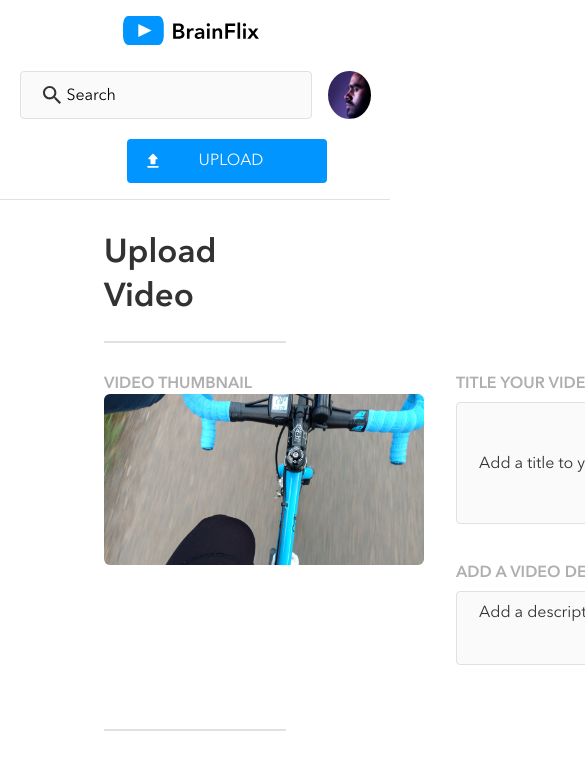
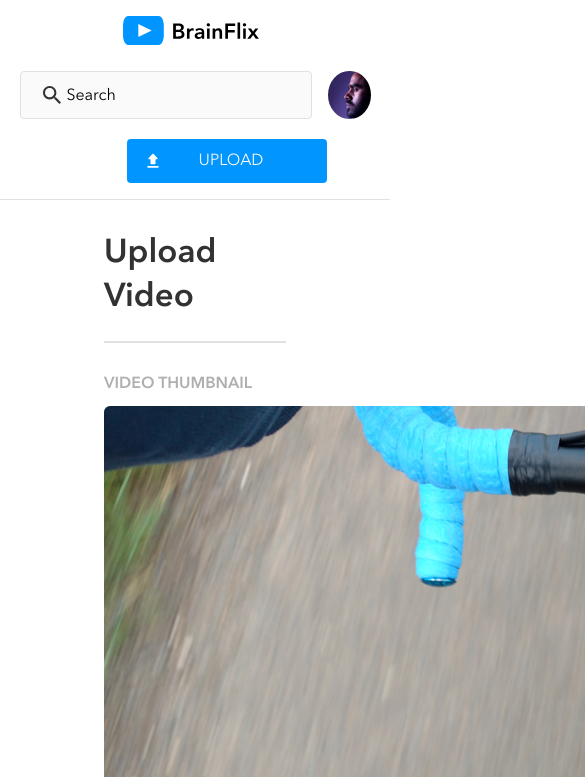
Before and after one commit to Bardia30/bardia-dehbasti-brainflix, a React (Create React App) app: page /upload in a window 390 px wide. Shown: the top 777 px of the page, 585 px wide, since content can reach past the window. Built offline with nearby package versions, Linux system fonts and the light colour scheme.

Commit message:
added more styling for tablet

```diff
--- a/src/components/MainComponents/VideoUploadComponents/VideoUpload.scss
+++ b/src/components/MainComponents/VideoUploadComponents/VideoUpload.scss
@@ -4,12 +4,27 @@
 
 .upload-page {
     padding: 2rem 6.5rem;
+    @include tablet {
+        padding: 2rem;
+    }
+    @include desktop {
+        padding: 2rem 6.5rem;
+    }
+
     border-top: $input-border;
     &__title{
         @include font($size:2.0625rem, $weight:600);
         line-height: 2.75rem;
         margin:0;
         padding-bottom:1.325rem;
+        @include tablet {
+            font-size: 2.5rem;
+        }
+        @include desktop {
+            @include font($size:2.0625rem, $weight:600);
+
+        }
+
     }
 }
 
@@ -19,18 +34,38 @@
     border-bottom: $divider;
     @include flex;
     column-gap: 2rem;
+    @include tablet {
+        @include flex ($direction:column);
+        row-gap:2rem;
+    }
+    @include desktop {
+        @include flex;
+        row-gap:0;
+    }
     &__title{
         text-transform: uppercase;
         @include font($weight:600, $color:$secondary-text-color);
         margin: 0;
+        padding-bottom:0.75rem;
         @include tablet{
             font-size:0.875rem;
         }
+        @include desktop {
+            padding-bottom:0;
+        }
     }
     &__thumbnail{
-        width:20rem;
+
         border-radius: 6px;
+        @include tablet{
+            width:28rem;
+        }
+        @include desktop{
+            width:20rem;
+        }
+
     }
+
 }
 
 
@@ -67,7 +102,7 @@
             border: $input-focus-border;
         }
         @include tablet{
-            width: 26.5rem;
+            width: 95%;
             margin-right:2rem;
             height: auto;
             align-items: center;
```
